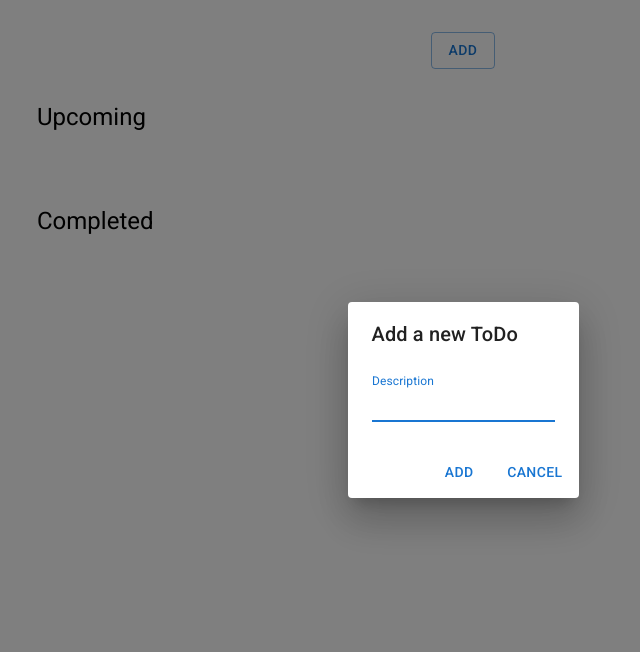
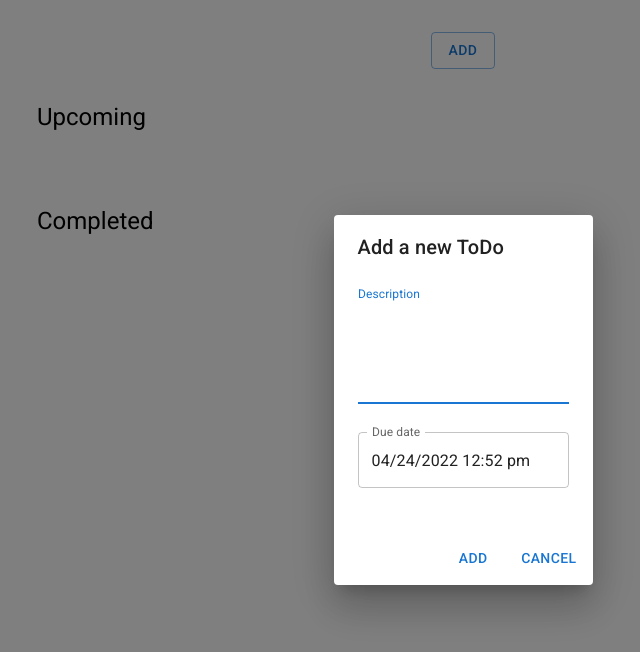
Before and after one commit to tino-junge/next-todo-app, a Next.js app: page / in a window 1280 px wide. Both pictures are taken after a click on the button "ADD". Shown: the top 652 px of the page, without its empty margins (177-817 px from the left). Built offline with nearby package versions, Linux system fonts and the light colour scheme.

Commit message:
Add datePicker

```diff
--- a/components/addTodoButton.tsx
+++ b/components/addTodoButton.tsx
@@ -1,3 +1,4 @@
+import Box from '@mui/material/Box';
 import Button from '@mui/material/Button';
 import Dialog from '@mui/material/Dialog';
 import DialogActions from '@mui/material/DialogActions';
@@ -7,12 +8,14 @@ import TextField from '@mui/material/TextField';
 import { ChangeEvent, useState } from 'react';
 
 import { useTodosContext } from '../context/todosContext';
+import DatePicker from './datePicker';
 
 export default function AddTodoButton() {
   const { addTodo } = useTodosContext();
   const [open, setOpen] = useState(false);
   const [isFormInvalid, setIsFormInvalid] = useState(false);
   const [description, setDescription] = useState('');
+  const [dueDate, setDueDate] = useState(new Date());
 
   const handleClickOpen = () => {
     setOpen(true);
@@ -27,22 +30,27 @@ export default function AddTodoButton() {
     setDescription(e.currentTarget.value);
   };
 
+  const resetForm = () => {
+    setDescription('');
+    setDueDate(new Date());
+  };
+
   const handleAdd = () => {
     if (!description) {
       setIsFormInvalid(true);
       return;
     }
-    addTodo(description);
+    addTodo(description, dueDate);
     setOpen(false);
-    setDescription('');
+    resetForm();
   };
 
   return (
-    <div>
+    <Box>
       <Button variant="outlined" onClick={handleClickOpen}>
         Add
       </Button>
-      <Dialog open={open} onClose={handleClose}>
+      <Dialog open={open} onClose={handleClose} maxWidth="lg">
         <DialogTitle>Add a new ToDo</DialogTitle>
         <DialogContent>
           <TextField
@@ -52,16 +60,19 @@ export default function AddTodoButton() {
             label="Description"
             type="text"
             fullWidth
+            rows={4}
+            multiline
             variant="standard"
             onChange={handleDescriptionChange}
             error={isFormInvalid}
           />
+          <DatePicker date={dueDate} setDate={setDueDate} />
         </DialogContent>
         <DialogActions>
           <Button onClick={handleAdd}>Add</Button>
           <Button onClick={handleClose}>Cancel</Button>
         </DialogActions>
       </Dialog>
-    </div>
+    </Box>
   );
 }
--- /dev/null
+++ b/components/datePicker.tsx
@@ -0,0 +1,31 @@
+import Box from '@mui/material/Box';
+import TextField from '@mui/material/TextField';
+import { AdapterDateFns } from '@mui/x-date-pickers/AdapterDateFns';
+import { DateTimePicker } from '@mui/x-date-pickers/DateTimePicker';
+import { LocalizationProvider } from '@mui/x-date-pickers/LocalizationProvider';
+import startOfToday from 'date-fns/startOfToday';
+import * as React from 'react';
+
+interface DateTimePickerProps {
+  date: Date | null;
+  setDate: React.Dispatch<React.SetStateAction<Date>>;
+}
+
+export default function DatePicker(props: DateTimePickerProps) {
+  return (
+    <Box my={3}>
+      <LocalizationProvider dateAdapter={AdapterDateFns}>
+        <DateTimePicker
+          renderInput={(params) => <TextField {...params} />}
+          label="Due date"
+          value={props.date}
+          onChange={(newDate: Date | null) => {
+            if (!newDate) return;
+            props.setDate(newDate);
+          }}
+          minDateTime={startOfToday()}
+        />
+      </LocalizationProvider>
+    </Box>
+  );
+}
--- a/components/todoList.tsx
+++ b/components/todoList.tsx
@@ -4,8 +4,10 @@ import AccordionDetails from '@mui/material/AccordionDetails';
 import AccordionSummary from '@mui/material/AccordionSummary';
 import Box from '@mui/material/Box';
 import Button from '@mui/material/Button';
+import { blueGrey, green } from '@mui/material/colors';
 import Container from '@mui/material/Container';
 import Typography from '@mui/material/Typography';
+import intlFormat from 'date-fns/intlFormat';
 
 import { useTodosContext } from '../context/todosContext';
 import { Todo } from '../types/todo';
@@ -32,20 +34,44 @@ export default function TodoList(props: TodoListProps) {
           {props.title}
         </Typography>
         {props.todos.map((todo) => (
-          // TODO background green when completed
           <Accordion key={`accordion-${todo.id}`}>
             <AccordionSummary
               expandIcon={<ExpandMoreIcon />}
               aria-controls={`content-${todo.id}`}
               id={`header-${todo.id}`}
+              sx={{
+                backgroundColor: todo.status === 'completed' ? green[300] : blueGrey[100],
+              }}
             >
-              {/* TODO summary? */}
-              <Typography>{todo.description}</Typography>
+              <Typography
+                mr={10}
+                textOverflow="ellipsis"
+                maxWidth={100}
+                overflow="hidden"
+                whiteSpace="nowrap"
+              >
+                {todo.description}
+              </Typography>
+              <Typography>
+                Due:{' '}
+                {intlFormat(todo.dueDate, {
+                  year: '2-digit',
+                  month: 'numeric',
+                  day: 'numeric',
+                  hour: 'numeric',
+                  minute: 'numeric',
+                  second: 'numeric',
+                })}
+              </Typography>
               {todo.status === 'upcoming' && (
                 <Button onClick={() => completeTodo(todo.id)}>Done</Button>
               )}
             </AccordionSummary>
-            <AccordionDetails>
+            <AccordionDetails
+              sx={{
+                backgroundColor: todo.status === 'completed' ? green[200] : blueGrey[50],
+              }}
+            >
               <Typography>{todo.description}</Typography>
             </AccordionDetails>
           </Accordion>
--- a/context/todosContext.tsx
+++ b/context/todosContext.tsx
@@ -5,7 +5,7 @@ import { Todo } from '../types/todo';
 
 interface TodosContextProps {
   todos: Todo[];
-  addTodo: (description: string) => void;
+  addTodo: (description: string, dueDate: Date) => void;
   completeTodo: (todoId: string) => void;
 }
 
@@ -23,12 +23,13 @@ export const TodosProvider: FC<TodoProviderProps> = ({ children }) => {
   const [todos, setTodos] = useState<Todo[]>([]);
 
   const addTodo = useCallback(
-    (description: string) =>
+    (description: string, dueDate: Date) =>
       setTodos([
         ...todos,
         {
           id: uuid(),
           description,
+          dueDate,
           status: 'upcoming',
         },
       ]),
--- a/package.json
+++ b/package.json
@@ -10,10 +10,14 @@
   },
   "dependencies": {
     "@babel/core": "^7.17.9",
+    "@date-io/date-fns": "^2.13.1",
     "@emotion/react": "^11.9.0",
     "@emotion/styled": "^11.8.1",
     "@mui/icons-material": "^5.6.2",
     "@mui/material": "^5.6.2",
+    "@mui/system": "^5.6.2",
+    "@mui/x-date-pickers": "^5.0.0-alpha.1",
+    "date-fns": "^2.28.0",
     "next": "12.1.5",
     "react": "18.0.0",
     "react-dom": "18.0.0",
--- a/types/todo.ts
+++ b/types/todo.ts
@@ -1,6 +1,6 @@
 export type Todo = {
   id: string;
   description: string;
-  // TODO due date
+  dueDate: Date;
   status: 'upcoming' | 'completed';
 };
```
Also changed, not shown: 1 other file (tests, documents, lock files or other folders).
